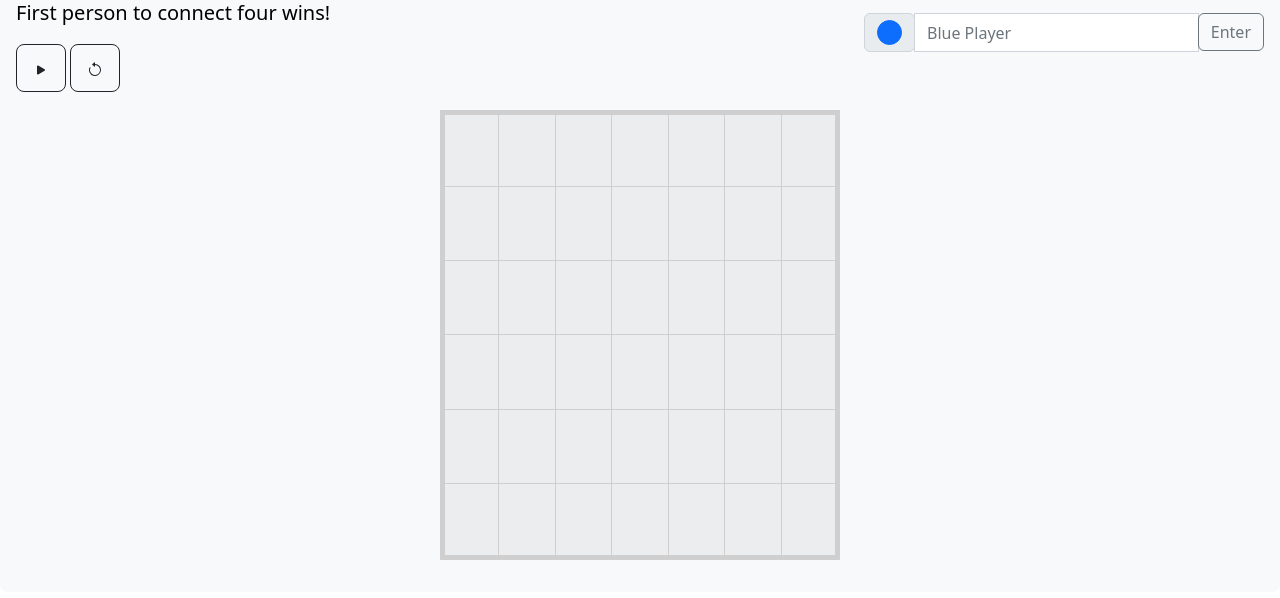
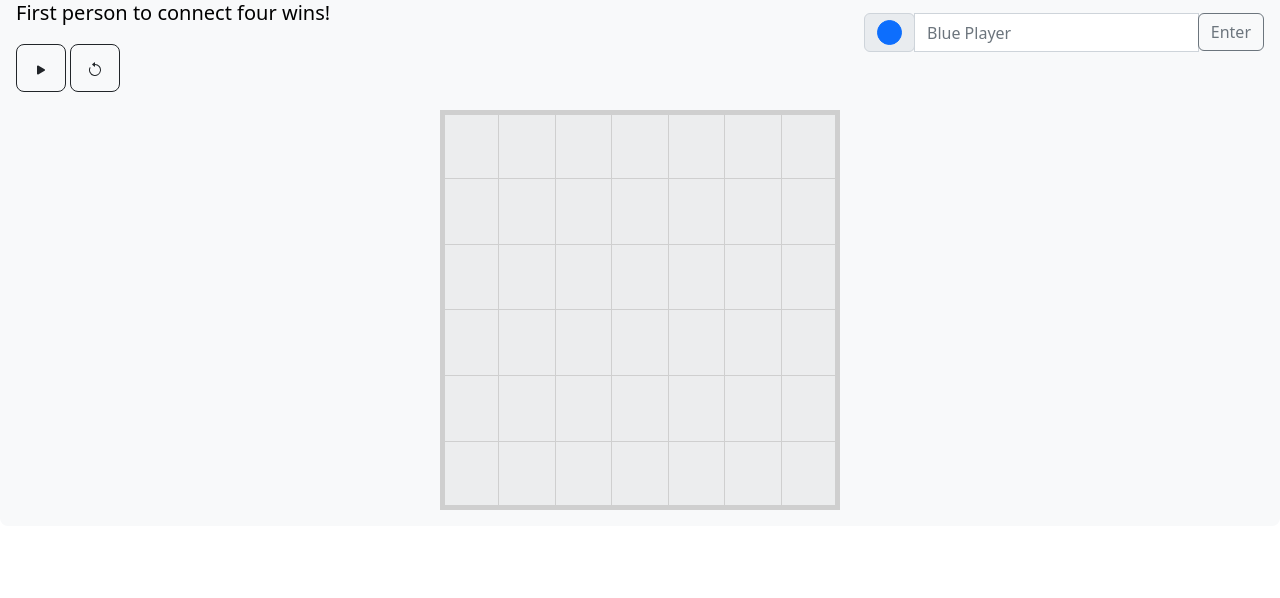
Before and after one commit to johngru/I_love_the_90s, a plain HTML site: page connect-four.html in a window 1280 px wide. Shown: the part 74-672 px from the top of the page. Drawn offline with nearby package versions, Linux system fonts and the light colour scheme.

Commit message:
improved aspect ratio of containers

```diff
--- a/connect-four.css
+++ b/connect-four.css
@@ -1,7 +1,7 @@
-table {
+div table {
     table-layout:fixed;
     width: 100%;
-    height: 450px;
+    height: 100%;
   }
 
 #result{
--- a/connect-four.html
+++ b/connect-four.html
@@ -73,10 +73,11 @@
 
 
 <div class="row">
-    <div class="col-xl-4 col-lg-3 col-md-2 col-sm-0">
+    <div class="col-xl-4 col-lg-3 col-md-2 col-sm-1">
 
     </div>
-    <div class="col-xl-4 col-lg-6 col-md-8 col-sm-12">
+    <div class="col-xl-4 col-lg-6 col-md-8 col-sm-10">
+        <div class="ratio ratio-1x1">
         <table class="table table-bordered grey-highlight">
             <tr id="row1">
                 <td id="column1"></td>
@@ -135,7 +136,8 @@
             </tr>
         </table>
     </div>
-    <div class="col-xl-4 col-lg-3 col-md-2 col-sm-0">
+    </div>
+    <div class="col-xl-4 col-lg-3 col-md-2 col-sm-1">
 
     </div>
 </div>
```
